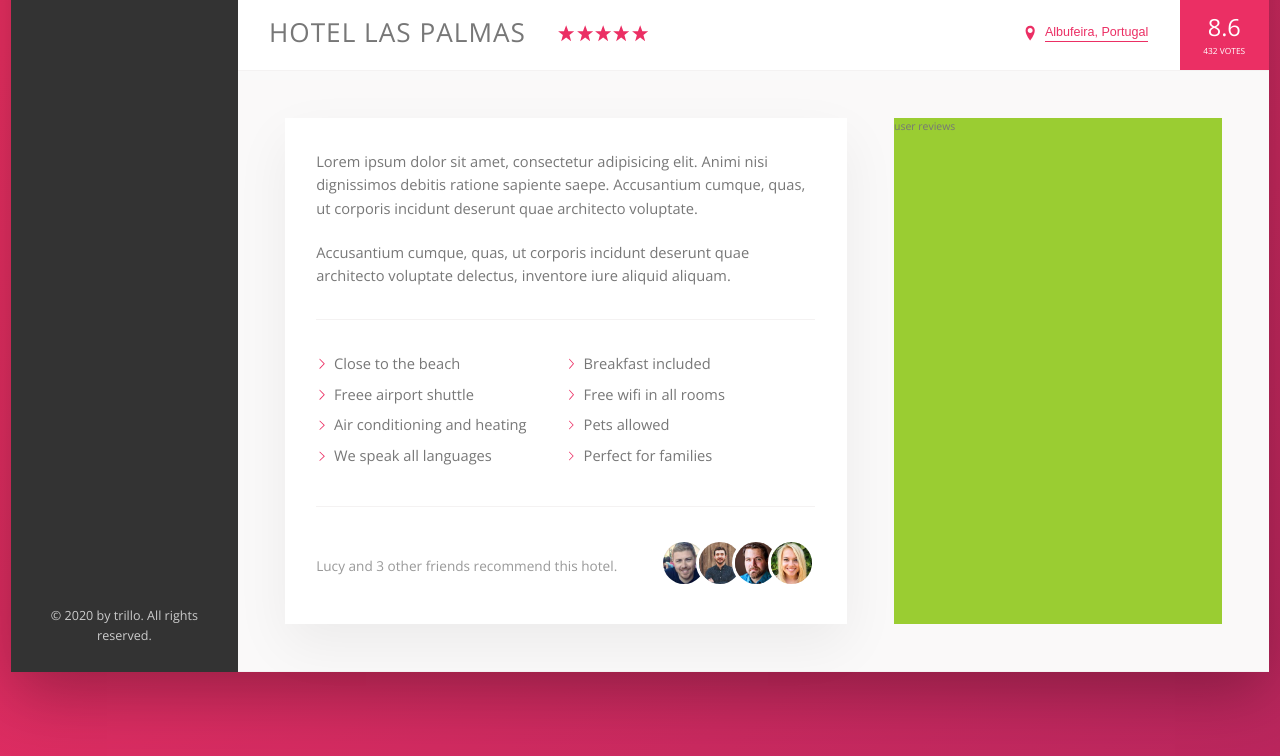
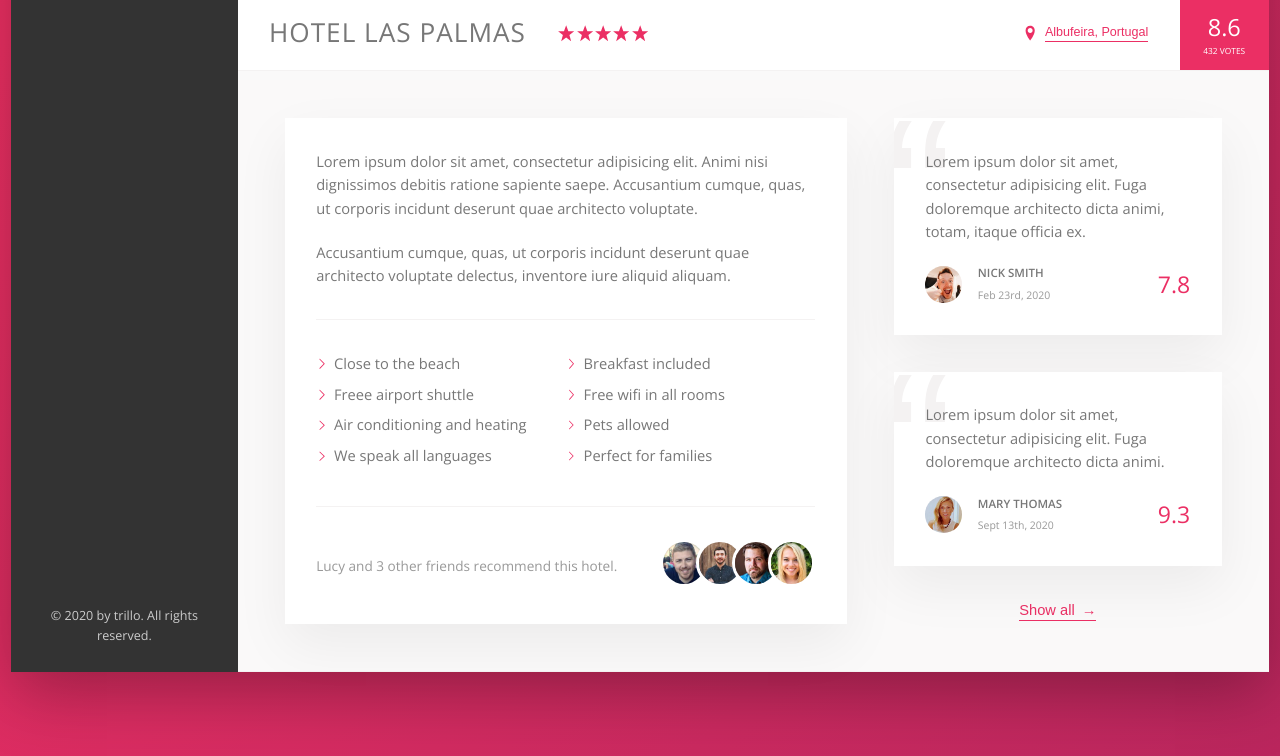
Before and after one commit to Do-mi-nic/trillo-project, a website: page index.html in a window 1280 px wide. Shown: the part 564-1320 px from the top of the page. Drawn offline with nearby package versions, Linux system fonts and the light colour scheme.

Commit message:
Add User Reviews Section

```diff
--- a/index.html
+++ b/index.html
@@ -202,9 +202,45 @@
                 </div>
               </div>
             </div>
-            <div class="user-reviews">
-              user reviews
-            </div>
+            <figure class="user-reviews">
+              <figure class="review">
+                <blockquote class="review__text">
+                  Lorem ipsum dolor sit amet, consectetur adipisicing elit. Fuga
+                  doloremque architecto dicta animi, totam, itaque officia ex.
+                </blockquote>
+                <figcaption class="review__user">
+                  <img
+                    src="./img/user-1.jpg"
+                    alt="User 1"
+                    class="review__photo"
+                  />
+                  <div class="review__user-box">
+                    <p class="review__user-name">Nick Smith</p>
+                    <p class="review__user-date">Feb 23rd, 2020</p>
+                  </div>
+                  <div class="review__rating">7.8</div>
+                </figcaption>
+              </figure>
+              <figure class="review">
+                <blockquote class="review__text">
+                  Lorem ipsum dolor sit amet, consectetur adipisicing elit. Fuga
+                  doloremque architecto dicta animi.
+                </blockquote>
+                <figcaption class="review__user">
+                  <img
+                    src="./img/user-2.jpg"
+                    alt="User 1"
+                    class="review__photo"
+                  />
+                  <div class="review__user-box">
+                    <p class="review__user-name">Mary Thomas</p>
+                    <p class="review__user-date">Sept 13th, 2020</p>
+                  </div>
+                  <div class="review__rating">9.3</div>
+                </figcaption>
+              </figure>
+              <button class="btn-inline">Show all <span>&rarr;</span></button>
+            </figure>
           </div>
         </main>
       </div>
--- a/sass/_components.scss
+++ b/sass/_components.scss
@@ -273,8 +273,19 @@
   cursor: pointer;
   transition: all 0.2s;
 
+  & span {
+    //for review
+    margin-left: 3px;
+    transition: margin-left 0.2s;
+  }
+
   &:hover {
     color: var(--color-grey-dark-1);
+
+    span {
+      //for review
+      margin-left: 8px;
+    }
   }
 
   &:focus {
@@ -368,3 +379,65 @@
     }
   }
 }
+
+//REVIEWS
+.review {
+  background-color: #fff;
+  box-shadow: var(--shadow-light);
+  padding: 3rem;
+  margin-bottom: 3.5rem;
+  position: relative;
+  overflow: hidden;
+
+  &__text {
+    margin-bottom: 2rem;
+    z-index: 10;
+    position: relative;
+  }
+
+  &__user {
+    display: flex;
+    align-items: center;
+  }
+
+  &__photo {
+    height: 3.5rem;
+    width: 3.5rem;
+    border-radius: 50%;
+    margin-right: 1.5rem;
+  }
+
+  &__user-box {
+    margin-right: auto;
+  }
+
+  &__user-name {
+    font-size: 1.1rem;
+    font-weight: 600;
+    text-transform: uppercase;
+    margin-bottom: 0.4rem;
+  }
+
+  &__user-date {
+    font-size: 1rem;
+    color: var(--color-grey-dark-3);
+  }
+
+  &__rating {
+    color: var(--color-primary);
+    font-size: 2.2rem;
+    font-weight: 300;
+  }
+
+  &::before {
+    content: '\201C';
+    position: absolute;
+    top: -2.75rem;
+    left: -1rem;
+    line-height: 1;
+    font-size: 20rem;
+    color: var(--color-grey-light-2);
+    font-family: sans-serif;
+    z-index: 1;
+  }
+}
--- a/sass/_layout.scss
+++ b/sass/_layout.scss
@@ -37,6 +37,7 @@
 }
 
 .detail {
+  font-size: 1.4rem;
   display: flex;
   padding: 4.5rem;
   background-color: var(--color-grey-light-1);
@@ -53,6 +54,8 @@
 }
 
 .user-reviews {
-  background-color: yellowgreen;
   flex: 1;
+  display: flex;
+  flex-direction: column;
+  align-items: center;
 }
```
Also changed, not shown: css/style.css.
